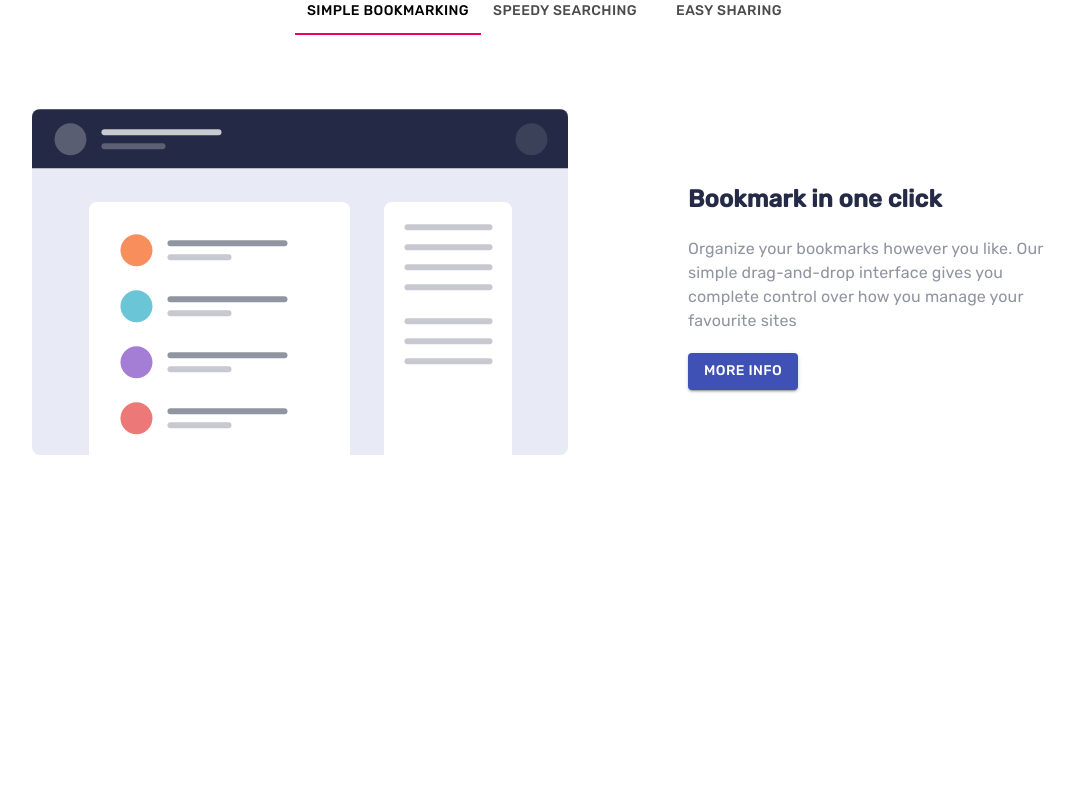
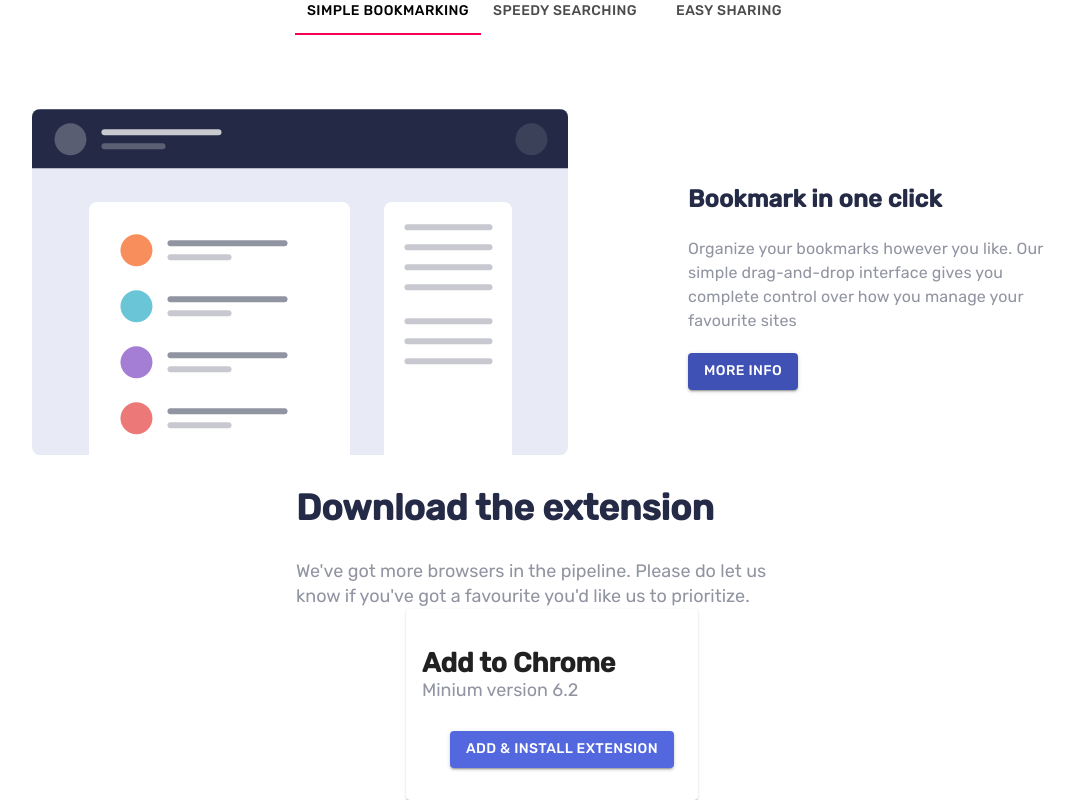
Before and after one commit to paichato/bookmark, a React (Create React App) app: page / in a window 1280 px wide. Shown: the part 1140-1940 px from the top of the page, without its empty margins (88-1163 px from the left). Before the commit the page ends 1626 px from the top, so only its background shows below. Built offline with nearby package versions, Linux system fonts and the light colour scheme.

Commit message:
added card

```diff
--- a/src/App.js
+++ b/src/App.js
@@ -1,12 +1,14 @@
 import Hero from "./Pages/Hero";
 import GlobalStyles from './global.js'
 import Features from "./Pages/Features";
+import Extension from "./Pages/DExtension";
 
 function App() {
   return (
     <>
       <Hero/>
       <Features/>
+      <Extension/>
       <GlobalStyles/>
     </>
   );
--- a/src/Pages/DExtension/DExtensionElements.js
+++ b/src/Pages/DExtension/DExtensionElements.js
@@ -0,0 +1,47 @@
+import styled from "styled-components";
+
+
+
+export const DExtension=styled.div`
+display:flex;
+flex-direction:column;
+justify-content:center;
+align-items:center;
+
+`
+
+export const Cards=styled.div`
+display:flex;
+flex-direction:row;
+
+
+h1{
+    color:var(--very-dark-blue);
+}
+p{
+    color:var(--grayish-blue);
+}
+
+.btn{
+    margin-left:20px;
+    background-color:var(--soft-blue);
+    color:white;
+    border-color:var(--very-dark-blue);
+
+    &:hover{
+        color:var(--soft-blue);
+        background-color:white;
+        border:2px solid var(--soft-blue);
+    }
+}
+
+`
+
+export const CardImage=styled.img`
+
+
+`
+export const Dots=styled.img`
+
+
+`
--- a/src/Pages/DExtension/index.js
+++ b/src/Pages/DExtension/index.js
@@ -0,0 +1,37 @@
+import { Box, Button, Card, CardActions, CardContent } from '@material-ui/core'
+import React from 'react'
+import { FeaturesHeader } from '../Features/FeaturesElements'
+import { CardImage, Cards, DExtension, Dots } from './DExtensionElements'
+
+function Extension() {
+    return (
+        <>
+         <DExtension>
+            <FeaturesHeader>
+                <h1>Download the extension</h1>
+                <p>We've got more browsers in the pipeline.
+                    Please do let us know if you've got a
+                    favourite you'd like us to prioritize.
+                </p>
+            </FeaturesHeader>
+            <Cards>
+                <Card>
+                    <CardContent>
+                        <CardImage/>
+                        <h2>Add to Chrome</h2>
+                        <p>Minium version 6.2</p>
+                        <Dots/>
+                        <CardActions>
+                            <Button className="btn" variant="contained" >Add & Install Extension</Button>
+                        </CardActions>
+
+                    </CardContent>
+                </Card>
+                <Box></Box>
+            </Cards>
+        </DExtension>
+        </>
+    )
+}
+
+export default Extension
```
